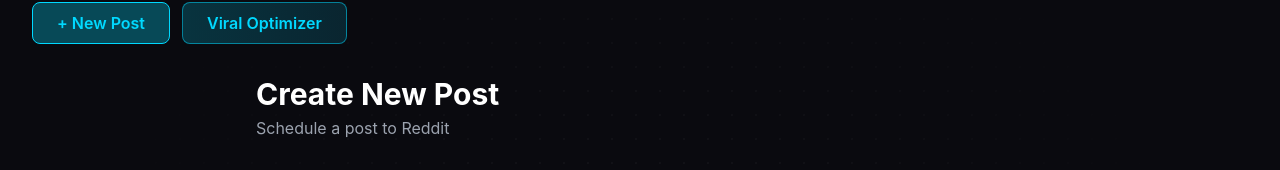
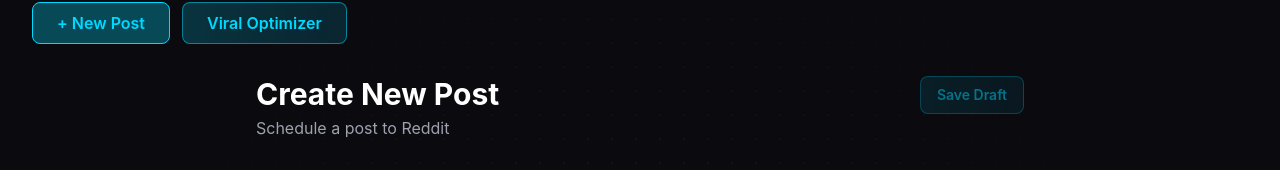
Before and after one commit to MichaelrKraft/Reddit-automation, a Next.js app: page /dashboard/new-post in a window 1280 px wide. Shown: the part 209-379 px from the top of the page. Built offline with nearby package versions, Linux system fonts and the light colour scheme; no server answers.

Commit message:
feat: Add Save Draft button to upper right corner of Create New Post page

```diff
--- a/app/dashboard/new-post/page.tsx
+++ b/app/dashboard/new-post/page.tsx
@@ -257,9 +257,19 @@ export default function NewPost() {
 
         {/* Page Header */}
         <div className="max-w-3xl mx-auto">
-          <div className="mb-6 sm:mb-8">
-            <h1 className="text-2xl sm:text-3xl font-bold text-white">Create New Post</h1>
-            <p className="text-gray-400 mt-1 text-sm sm:text-base">Schedule a post to Reddit</p>
+          <div className="mb-6 sm:mb-8 flex justify-between items-start">
+            <div>
+              <h1 className="text-2xl sm:text-3xl font-bold text-white">Create New Post</h1>
+              <p className="text-gray-400 mt-1 text-sm sm:text-base">Schedule a post to Reddit</p>
+            </div>
+            <button
+              type="button"
+              onClick={handleSaveDraft}
+              disabled={savingDraft || loading || !formData.title || !formData.content || !formData.subredditName}
+              className="bg-gradient-to-r from-[#00D9FF]/20 to-cyan-600/20 text-[#00D9FF] border border-[#00D9FF]/50 px-4 py-2 rounded-lg hover:bg-[#00D9FF]/30 transition disabled:opacity-50 font-semibold text-sm"
+            >
+              {savingDraft ? 'Saving...' : 'Save Draft'}
+            </button>
           </div>
 
         <div className="feature-card rounded-lg p-6">
--- a/components/AnalyticsDashboard.tsx
+++ b/components/AnalyticsDashboard.tsx
@@ -124,9 +124,9 @@ export default function AnalyticsDashboard() {
           </button>
           <button
             onClick={exportCSV}
-            className="bg-gradient-to-r from-[#00D9FF]/20 to-cyan-600/20 text-[#00D9FF] border border-[#00D9FF]/50 px-3 sm:px-4 py-2 rounded-lg hover:bg-[#00D9FF]/30 transition font-semibold text-sm sm:text-base"
+            className="glass-button text-gray-300 px-3 sm:px-4 py-2 rounded-lg transition text-sm sm:text-base"
           >
-            Export CSV
+            📊 Export CSV
           </button>
         </div>
       </div>
```
